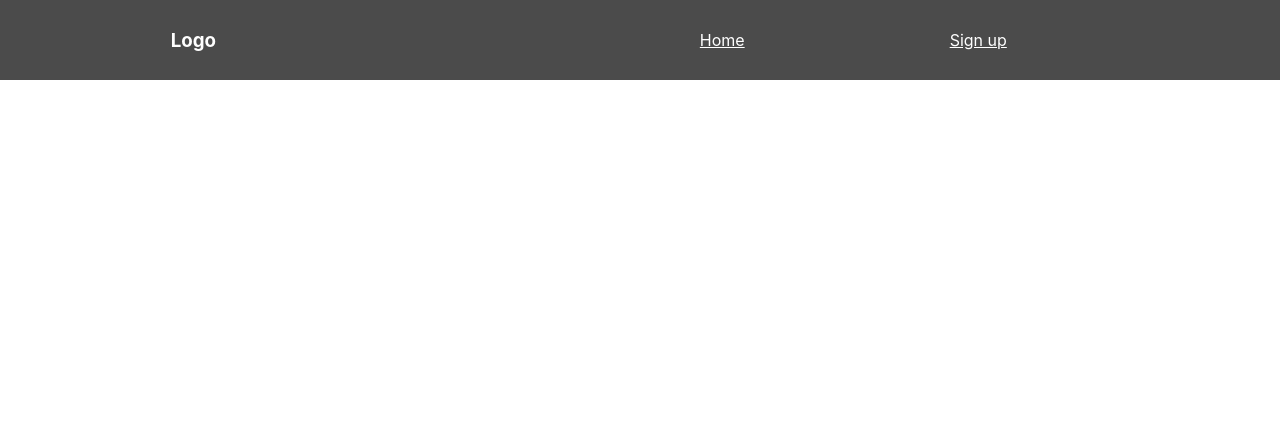
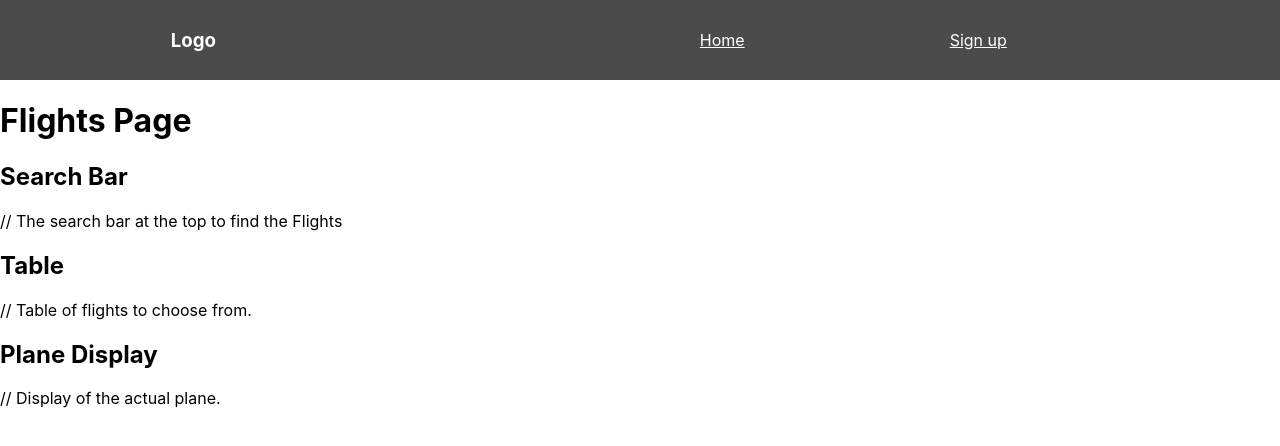
Before and after one commit to behdadset/icarus-client, a React (Create React App) app: page /flights in a window 1280 px wide. Shown: the top 446 px of the page. Built offline with nearby package versions, Linux system fonts and the light colour scheme.

Commit message:
Layout of flights and installed axios

```diff
--- a/package.json
+++ b/package.json
@@ -6,6 +6,7 @@
     "@testing-library/jest-dom": "^4.2.4",
     "@testing-library/react": "^9.3.2",
     "@testing-library/user-event": "^7.1.2",
+    "axios": "^0.19.2",
     "react": "^16.13.1",
     "react-bootstrap": "^1.0.0-beta.11",
     "react-dom": "^16.13.1",
--- a/src/components/App.js
+++ b/src/components/App.js
@@ -3,6 +3,7 @@ import Home from './Home'
 import Nav from './Nav'
 import {BrowserRouter as Router, Switch, Route} from 'react-router-dom'
 import Signup from './Signup';
+import Flights from './Flights';
 
 function App() {
   return (
@@ -13,6 +14,7 @@ function App() {
           <Route path="/" exact component ={Home} />
 
           <Route path="/signup" component ={Signup} />
+          <Route path="/flights" component ={Flights} />
         </Switch>
       </div>
 
--- /dev/null
+++ b/src/components/Flights.js
@@ -0,0 +1,48 @@
+import React, { Component } from 'react'
+import axios from 'axios'
+
+
+class Flights extends Component {
+
+  render() {
+    return (
+      <div>
+        <h1> Flights Page </h1>
+        <Search /> // The search bar at the top to find the Flights
+        <Table /> // Table of flights to choose from.
+        <Display /> // Display of the actual plane.
+      </div>
+    )
+  }
+}
+
+class Search extends Component {
+  render() {
+    return (
+      <h2>Search Bar</h2>
+    )
+  }
+}
+
+class Table extends Component {
+  render() {
+    return (
+      <h2>Table</h2>
+    )
+  }
+}
+
+class Display extends Component {
+  render() {
+    return (
+      <h2>Plane Display</h2>
+    )
+  }
+}
+
+
+
+
+
+
+export default Flights
```
Also changed, not shown: 1 other file (tests, documents, lock files or other folders).
